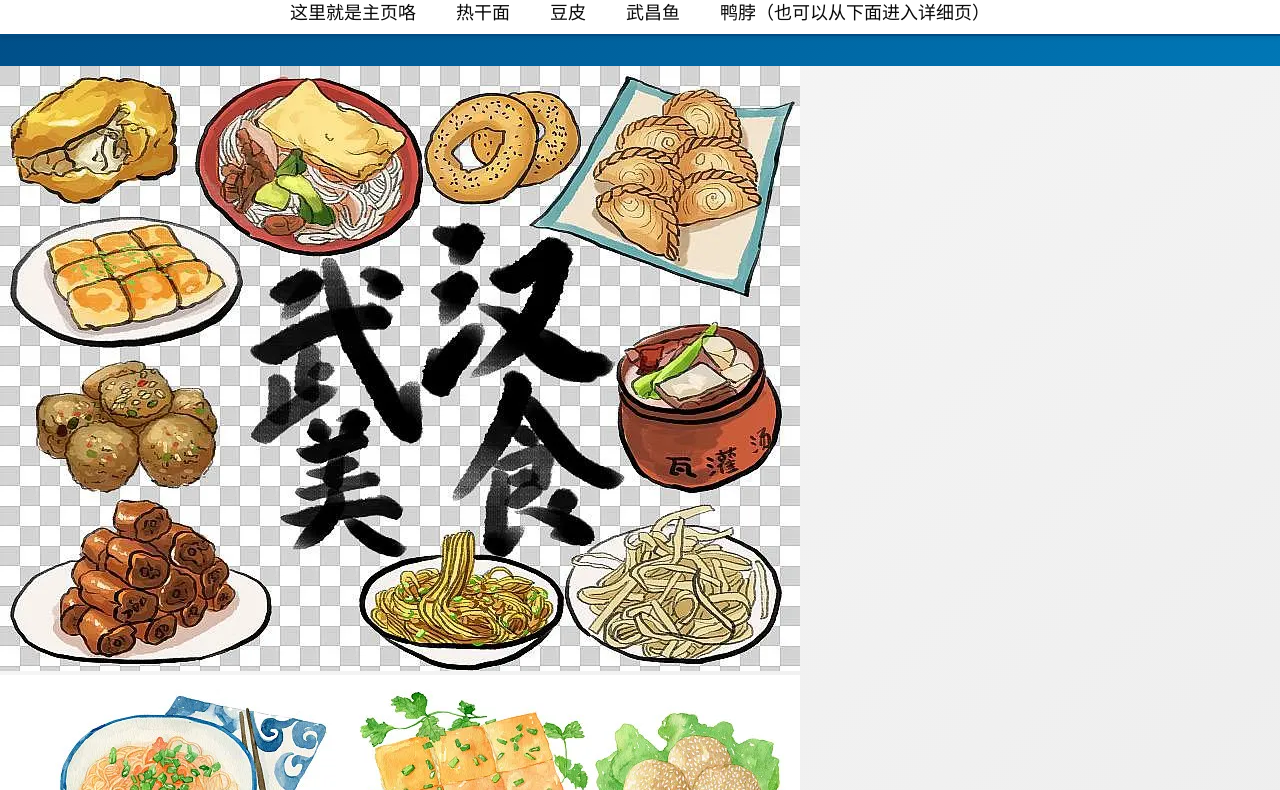
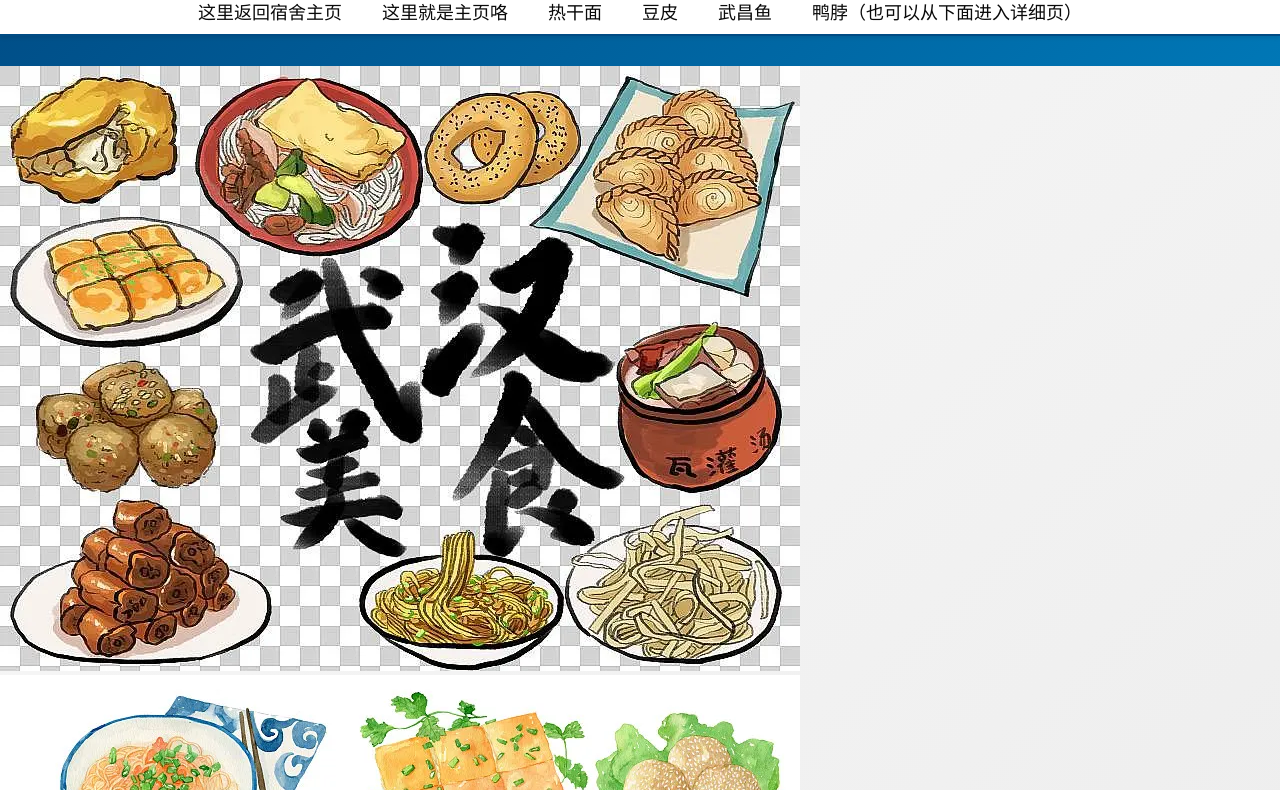
Before and after one commit to Cupid-qrq/Myweb, a plain HTML site: page index.html in a window 1280 px wide. Shown: the part 100-890 px from the top of the page. Drawn offline with Linux system fonts and the light colour scheme.

Commit message:
Update index.html
添加了宿舍主页连接功能

```diff
--- a/index.html
+++ b/index.html
@@ -150,6 +150,7 @@
         <h1>武汉美食有哪些？</h1>
         <nav>
             <ul>
+		<li><a href="https://caoxuan5211.github.io/cs2402-211-homework/">这里返回宿舍主页</a></li>
                 <li><a href="index.html">这里就是主页咯</a></li>
                 <li><a href="subweb/热干面.html">热干面</a></li>
                 <li><a href="subweb/豆皮.html">豆皮</a></li>
```
